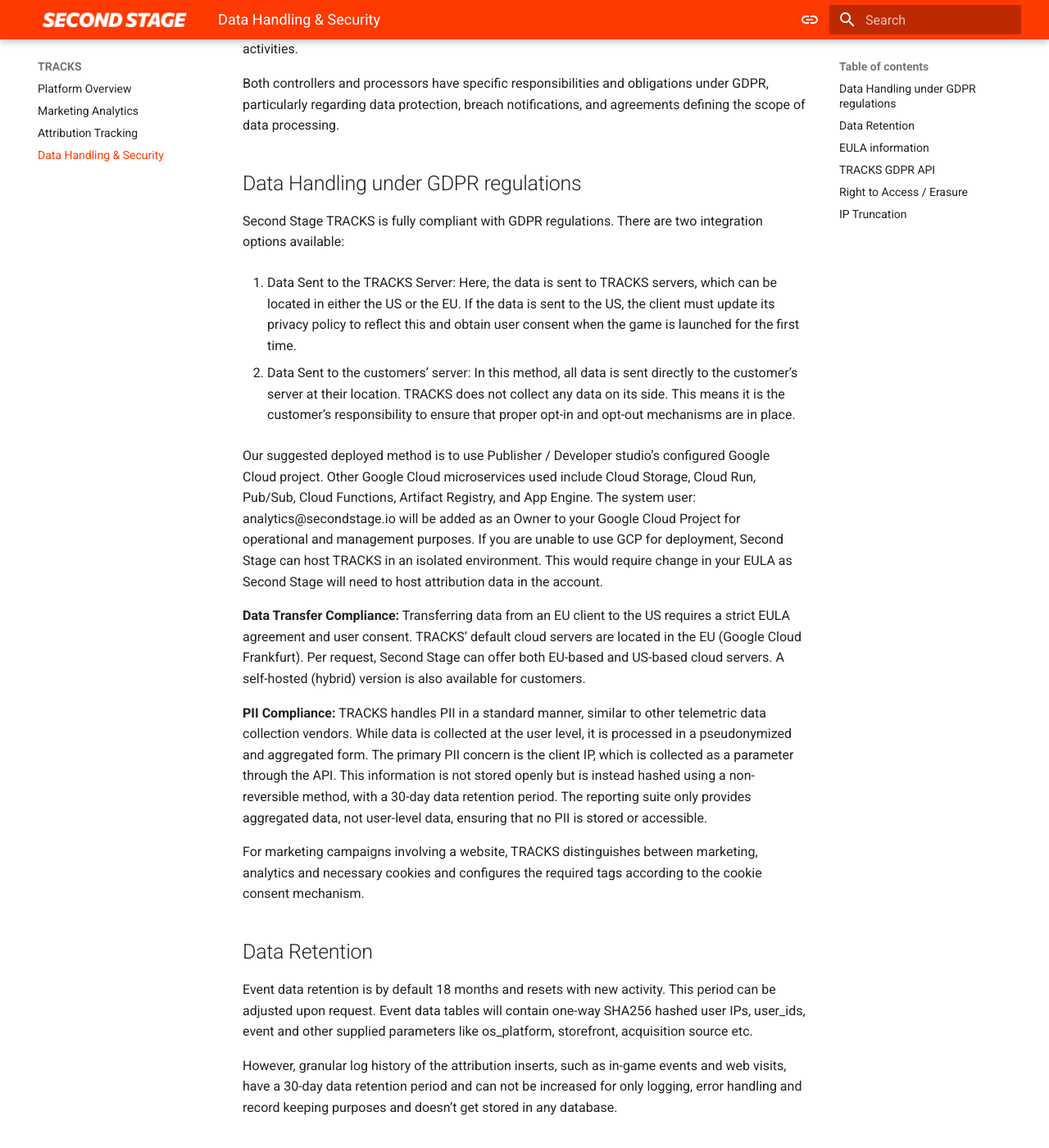
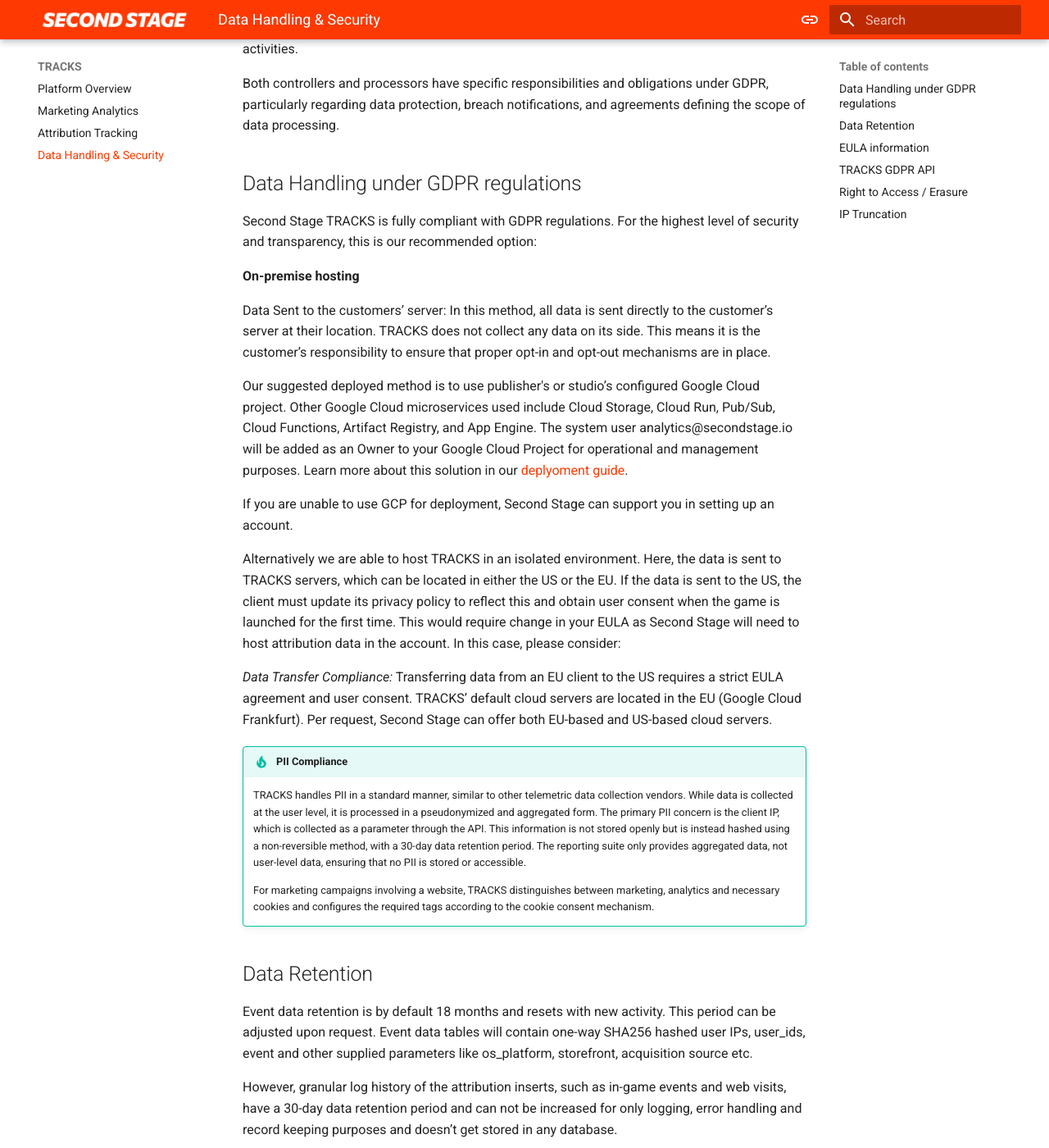
Before and after one commit to secondstage-io/tracks-documentation, an MkDocs documentation site: the page built from docs/tracks/data-security.md, in a window 1280 px wide and 1400 px high, scrolled down 864 px. Shown: the whole window at 82% size. Built offline with MkDocs 1.6.1 and Material for MkDocs 9.7.7, drawn with Linux system fonts in a browser that asks for light colours.

Commit message:
Update data-security.md
changed content

```diff
--- a/docs/tracks/data-security.md
+++ b/docs/tracks/data-security.md
@@ -18,19 +18,25 @@
 
 ## Data Handling under GDPR regulations
 
-Second Stage TRACKS is fully compliant with GDPR regulations. There are two integration options available:
+Second Stage TRACKS is fully compliant with GDPR regulations. For the highest level of security and transparency, this is our recommended option:
 
-1. Data Sent to the TRACKS Server: Here, the data is sent to TRACKS servers, which can be located in either the US or the EU. If the data is sent to the US, the client must update its privacy policy to reflect this and obtain user consent when the game is launched for the first time.
+**On-premise hosting**
 
-2. Data Sent to the customers’ server: In this method, all data is sent directly to the customer’s server at their location. TRACKS does not collect any data on its side. This means it is the customer’s responsibility to ensure that proper opt-in and opt-out mechanisms are in place.
+Data Sent to the customers’ server: In this method, all data is sent directly to the customer’s server at their location. TRACKS does not collect any data on its side. This means it is the customer’s responsibility to ensure that proper opt-in and opt-out mechanisms are in place.
 
-Our suggested deployed method is to use Publisher / Developer studio’s configured Google Cloud project.  Other Google Cloud microservices used include Cloud Storage, Cloud Run, Pub/Sub, Cloud Functions, Artifact Registry, and App Engine.  The system user: analytics@secondstage.io will be added as an Owner to your Google Cloud Project for operational and management purposes. If you are unable to use GCP for deployment, Second Stage can host TRACKS in an isolated environment. This would require change in your EULA as Second Stage will need to host attribution data in the account.
+Our suggested deployed method is to use publisher's or studio’s configured Google Cloud project.  Other Google Cloud microservices used include Cloud Storage, Cloud Run, Pub/Sub, Cloud Functions, Artifact Registry, and App Engine. The system user analytics@secondstage.io will be added as an Owner to your Google Cloud Project for operational and management purposes. Learn more about this solution in our [deplyoment guide](/tracks/attribution-tracking/#deployment).
 
-**Data Transfer Compliance:** Transferring data from an EU client to the US requires a strict EULA agreement and user consent. TRACKS’ default cloud servers are located in the EU (Google Cloud Frankfurt). Per request, Second Stage can offer both EU-based and US-based cloud servers. A self-hosted (hybrid) version is also available for customers.
+If you are unable to use GCP for deployment, Second Stage can support you in setting up an account.
 
-**PII Compliance:** TRACKS handles PII in a standard manner, similar to other telemetric data collection vendors. While data is collected at the user level, it is processed in a pseudonymized and aggregated form. The primary PII concern is the client IP, which is collected as a parameter through the API. This information is not stored openly but is instead hashed using a non-reversible method, with a 30-day data retention period. The reporting suite only provides aggregated data, not user-level data, ensuring that no PII is stored or accessible.
+Alternatively we are able to host TRACKS in an isolated environment. Here, the data is sent to TRACKS servers, which can be located in either the US or the EU. If the data is sent to the US, the client must update its privacy policy to reflect this and obtain user consent when the game is launched for the first time. This would require change in your EULA as Second Stage will need to host attribution data in the account. In this case, please consider:
 
-For marketing campaigns involving a website, TRACKS distinguishes between marketing, analytics and necessary cookies and configures the required tags according to the cookie consent mechanism.
+*Data Transfer Compliance:* Transferring data from an EU client to the US requires a strict EULA agreement and user consent. TRACKS’ default cloud servers are located in the EU (Google Cloud Frankfurt). Per request, Second Stage can offer both EU-based and US-based cloud servers.
+
+!!! tip "PII Compliance"
+
+    TRACKS handles PII in a standard manner, similar to other telemetric data collection vendors. While data is collected at the user level, it is processed in a pseudonymized and aggregated form. The primary PII concern is the client IP, which is collected as a parameter through the API. This information is not stored openly but is instead hashed using a non-reversible method, with a 30-day data retention period. The reporting suite only provides aggregated data, not user-level data, ensuring that no PII is stored or accessible.
+
+    For marketing campaigns involving a website, TRACKS distinguishes between marketing, analytics and necessary cookies and configures the required tags according to the cookie consent mechanism.
 
 ## Data Retention
 
```
